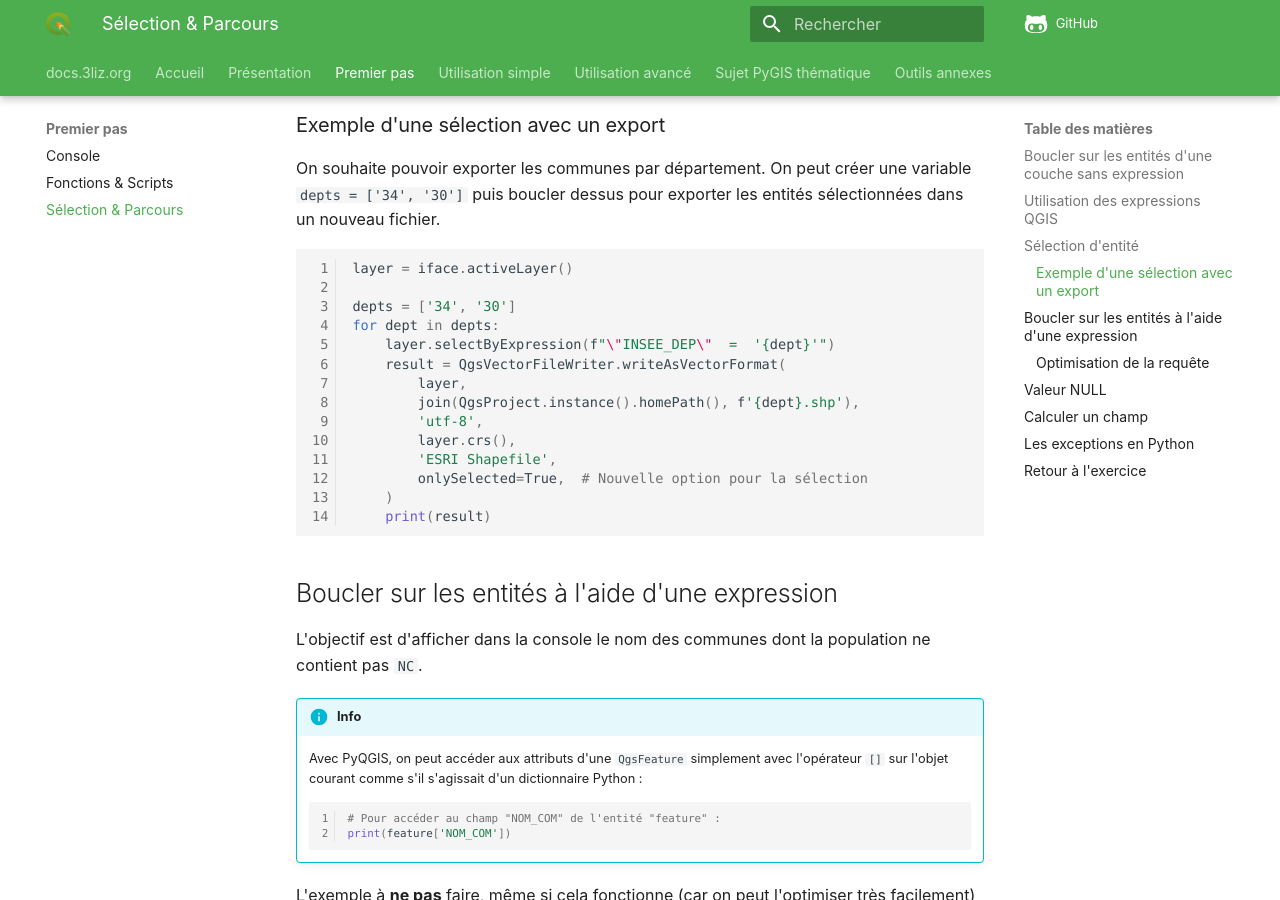
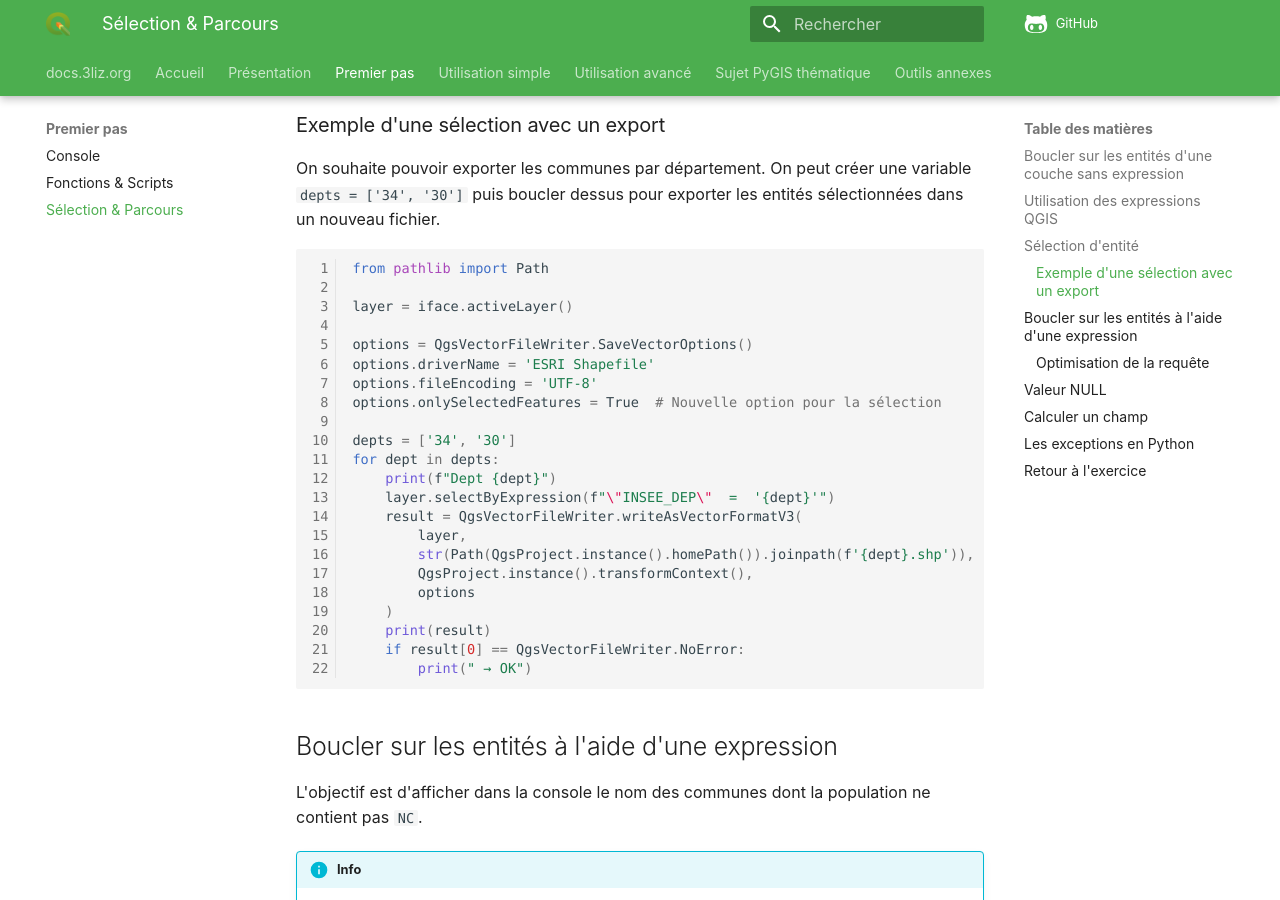
Before and after one commit to 3liz/formation-pyqgis, an MkDocs documentation site: the page built from docs/selection-parcours-entites.md, in a window 1280 px wide and 900 px high, scrolled down 1837 px. Built offline with MkDocs 1.6.1 and Material for MkDocs 9.7.7, drawn with Linux system fonts in a browser that asks for light colours; nearby versions of some CDN libraries; comment, search, counter and statistics services are not loaded.

Commit message:
Petite MAJ dans la formation avec actions et filewriterV3

````diff
--- a/docs/selection-parcours-entites.md
+++ b/docs/selection-parcours-entites.md
@@ -70,20 +70,28 @@ un nouveau fichier.
 
 
 ```python
+from pathlib import Path
+
 layer = iface.activeLayer()
+
+options = QgsVectorFileWriter.SaveVectorOptions()
+options.driverName = 'ESRI Shapefile'
+options.fileEncoding = 'UTF-8'
+options.onlySelectedFeatures = True  # Nouvelle option pour la sélection
 
 depts = ['34', '30']
 for dept in depts:
+    print(f"Dept {dept}")
     layer.selectByExpression(f"\"INSEE_DEP\"  =  '{dept}'")
-    result = QgsVectorFileWriter.writeAsVectorFormat(
+    result = QgsVectorFileWriter.writeAsVectorFormatV3(
         layer,
-        join(QgsProject.instance().homePath(), f'{dept}.shp'),
-        'utf-8',
-        layer.crs(),
-        'ESRI Shapefile',
-        onlySelected=True,  # Nouvelle option pour la sélection
+        str(Path(QgsProject.instance().homePath()).joinpath(f'{dept}.shp')),
+        QgsProject.instance().transformContext(),
+        options
     )
     print(result)
+    if result[0] == QgsVectorFileWriter.NoError:
+        print(" → OK")
 ```
 
 ## Boucler sur les entités à l'aide d'une expression
````
Also changed, not shown: docs/action.md (+14 -1 lines).
